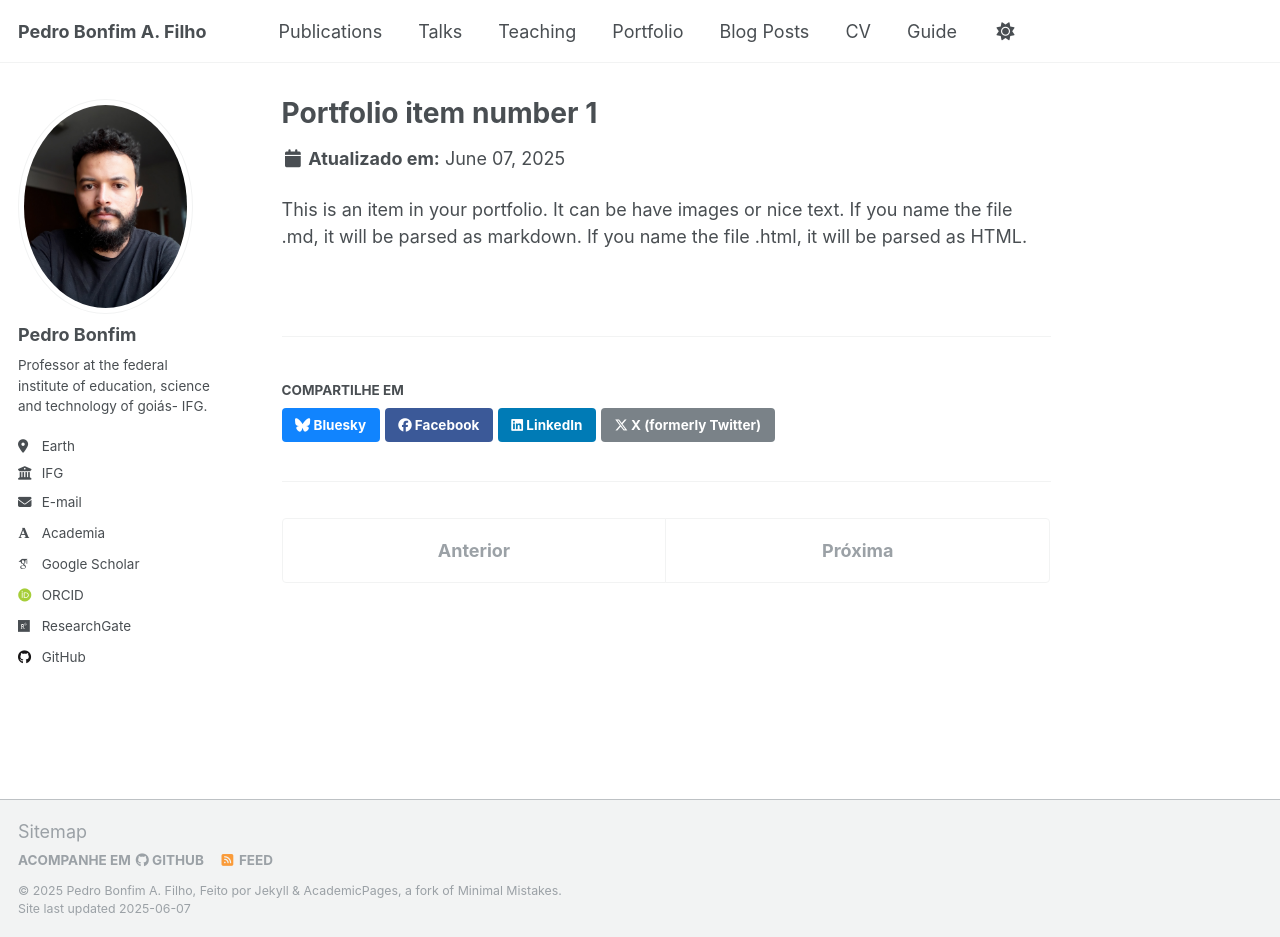
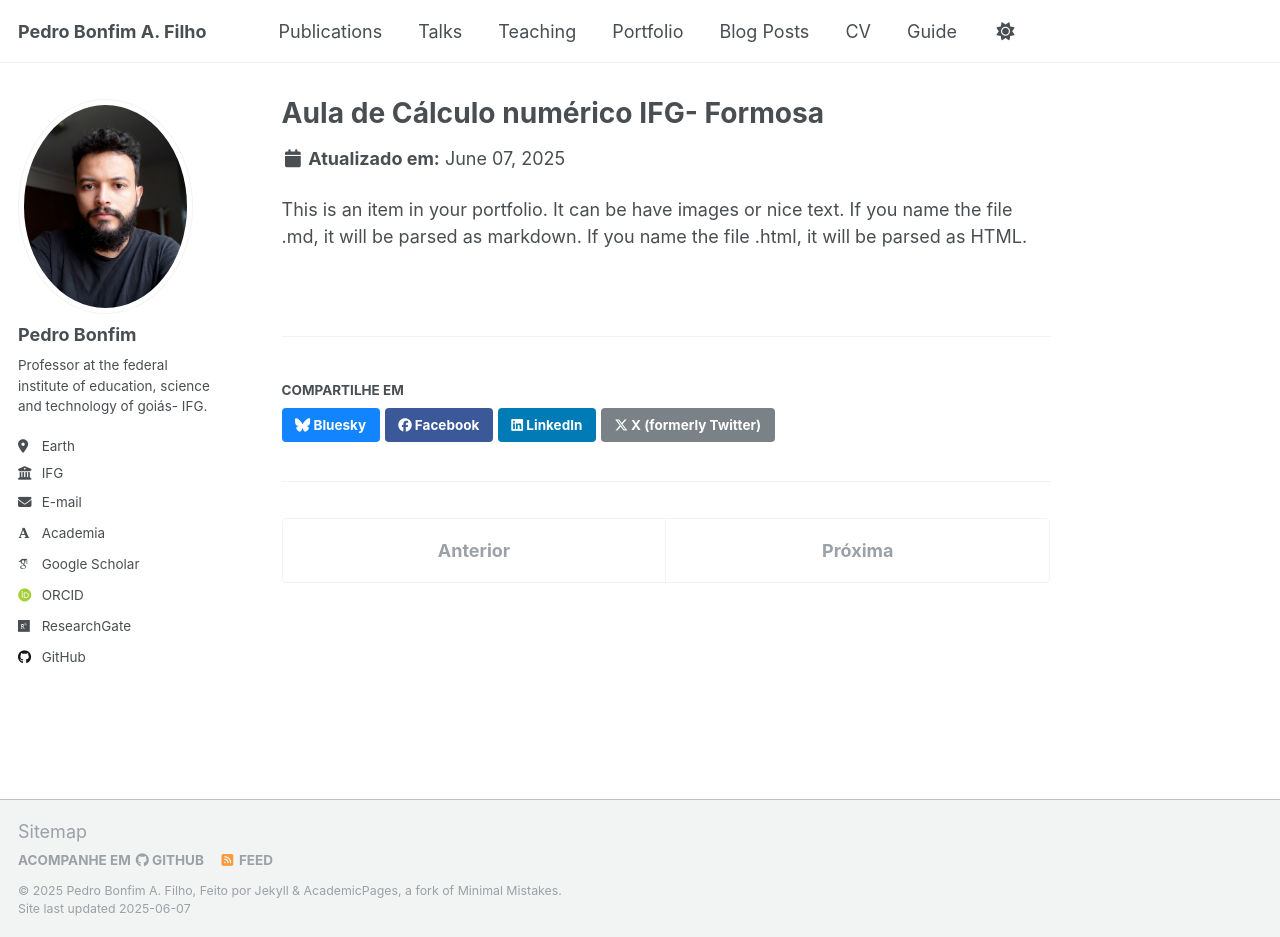
Before and after one commit to pedroassuncaofilho/pedroassuncaofilho.github.io, a Jekyll site: the page built from _portfolio/portfolio-1.md, in a window 1280 px wide and 937 px high. Built offline with Jekyll 4.4.1, drawn with Linux system fonts in a browser that asks for light colours; some web fonts are replaced.

Commit message:
Update portfolio-1.md

```diff
--- a/_portfolio/portfolio-1.md
+++ b/_portfolio/portfolio-1.md
@@ -1,5 +1,5 @@
 ---
-title: "Portfolio item number 1"
+title: "Aula de Cálculo numérico IFG- Formosa"
 excerpt: "Short description of portfolio item number 1<br/><img src='/images/WhatsApp Image 2025-06-07 at 12.42.20.png'>"
 collection: portfolio
 ---
```
